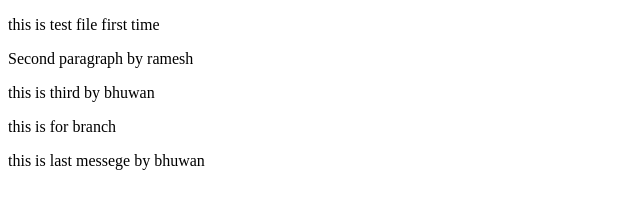
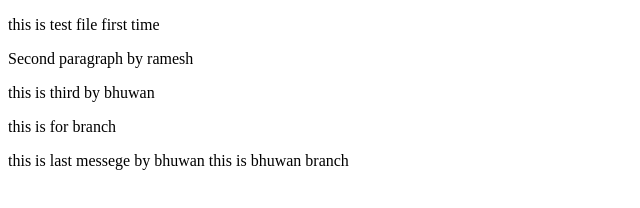
Before and after one commit to bhuwanpandeya/git_practice, a plain HTML site: page html files/index.html in a window 1280 px wide. Shown: the whole page, without its empty margins (0-640 px from the left). Drawn offline with Linux system fonts and the light colour scheme.

Commit message:
this is the

```diff
--- a/html files/index.html
+++ b/html files/index.html
@@ -10,6 +10,7 @@
 <p> this is third by bhuwan</p>
 <p>this is for branch</p>
 this is last messege by bhuwan
+this is bhuwan branch
 
 
 
```
